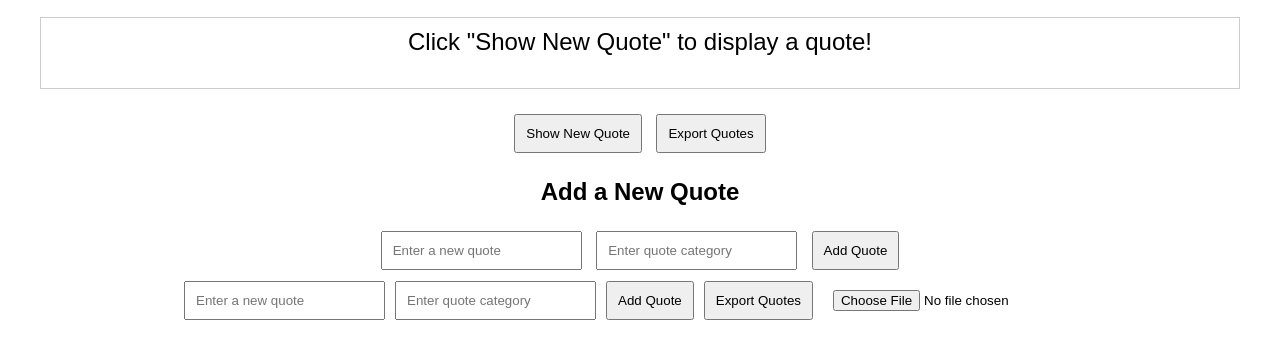
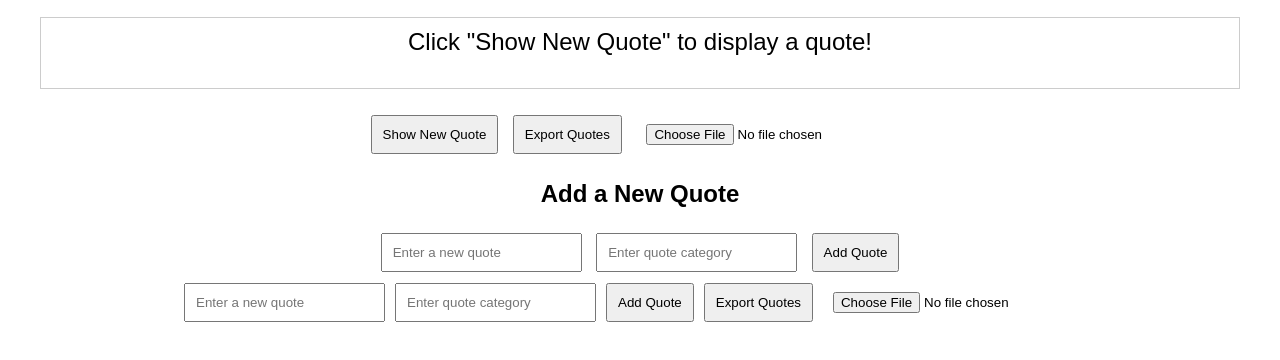
Before and after one commit to Tshedimoso/alx_fe_javascript, a plain HTML site: page dom-manipulation/index.html in a window 1280 px wide. Shown: the part 102-462 px from the top of the page. Drawn offline with Linux system fonts and the light colour scheme.

Commit message:
Update index.html

```diff
--- a/dom-manipulation/index.html
+++ b/dom-manipulation/index.html
@@ -33,6 +33,7 @@
     <div id="quoteDisplay">Click "Show New Quote" to display a quote!</div>
     <button id="newQuote">Show New Quote</button>
     <button id="exportQuotes" onclick="exportQuotes()">Export Quotes</button>
+    <input type="file" id="importFile" accept=".json" onchange="importFromJsonFile(event)">
 
 
     <h2>Add a New Quote</h2>
```
